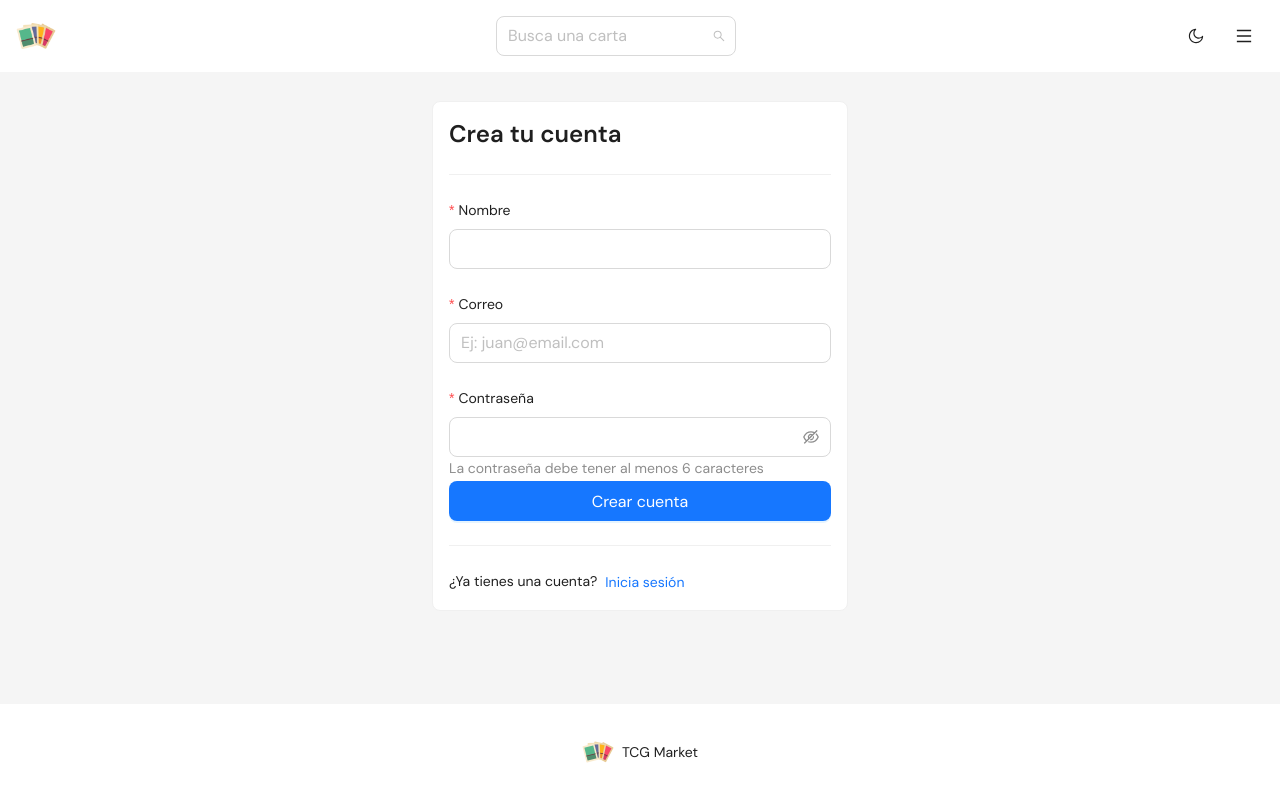
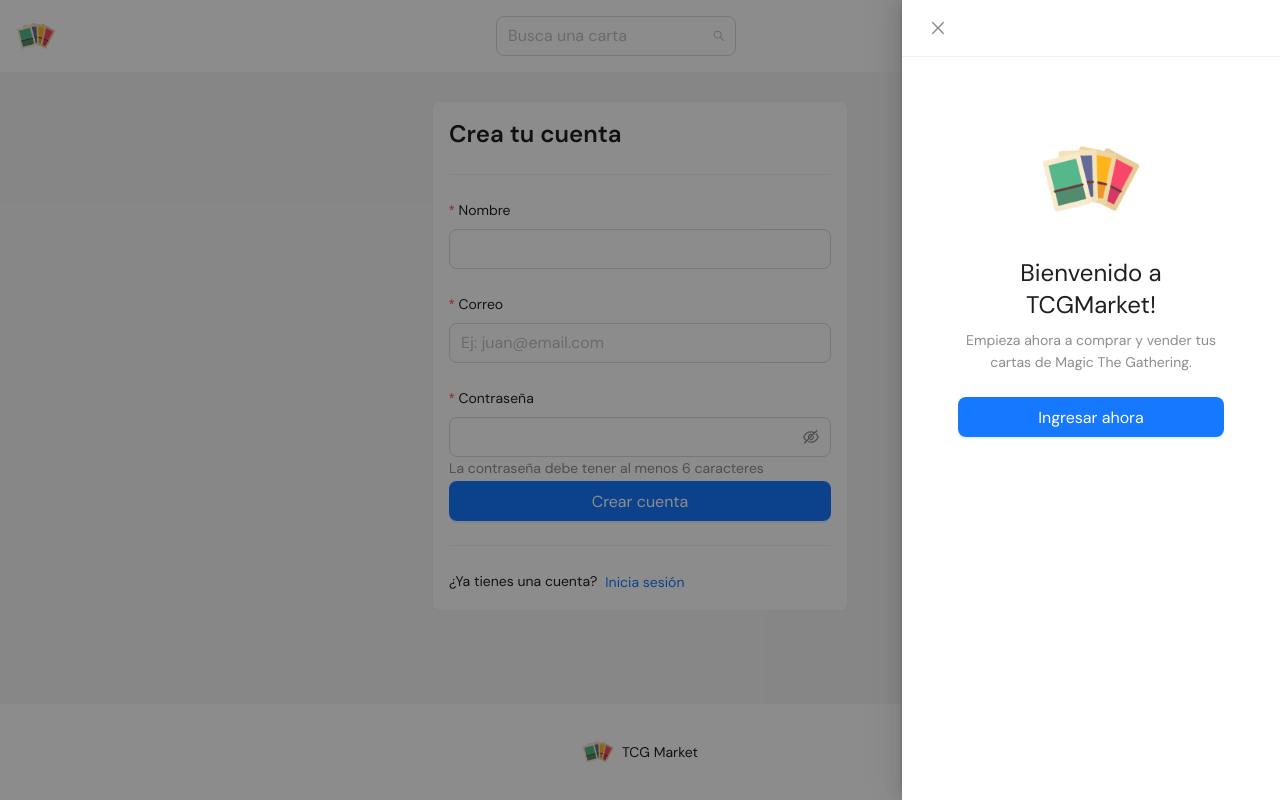
Before and after one commit to carlosopazot/TCG-Market, a React (Vite) app: page /registro in a window 1280 px wide. Both pictures are taken after a click on the button 1244 px from the left and 36 px from the top of the page. Built offline with nearby package versions, Linux system fonts and the light colour scheme; no server answers.

Commit message:
:construction: sidebar component and other fixes

```diff
--- a/src/components/Account/AvatarUpdate.jsx
+++ b/src/components/Account/AvatarUpdate.jsx
@@ -1,5 +1,5 @@
 
-import { Card, Upload, Button, Flex, Spin, Typography } from 'antd'
+import { Card, Upload, Button, Flex, Spin, Typography, Avatar } from 'antd'
 import ImgCrop from 'antd-img-crop'
 import { PlusOutlined, LoadingOutlined } from '@ant-design/icons'
 import { getStorage, ref, uploadBytes, getDownloadURL } from 'firebase/storage'
@@ -70,9 +70,9 @@
           </Flex>
         ) : (
           imageUrl ? (
-            <AvatarProfile size={120} src={imageUrl} />
+            <Avatar size={120} src={imageUrl} />
           ) : (
-            <AvatarProfile size={120} name={user.name} src={user.avatar} />
+            <AvatarProfile size={120} item={user} />
           )
         )}
         <ImgCrop
--- a/src/components/AvatarProfile/AvatarProfile.jsx
+++ b/src/components/AvatarProfile/AvatarProfile.jsx
@@ -1,9 +1,9 @@
 import { Avatar } from "antd"
 
-const AvatarProfile = ({ size, src, name }) => {
+const AvatarProfile = ({ size, item }) => {
   return (
-    <Avatar size={size} src={src}>
-      {name && name.charAt(0).toUpperCase()}
+    <Avatar size={size} src={item.avatar}>
+      {item.name && item.name.charAt(0).toUpperCase()}
     </Avatar>
   )
 }
--- a/src/components/ItemDetail/ItemDetail.jsx
+++ b/src/components/ItemDetail/ItemDetail.jsx
@@ -71,7 +71,7 @@
                 <Col xs={24} md={14} lg={12}>
                   <Meta
                     avatar={
-                      <AvatarProfile size={48} name={item.seller.name} src={item.seller.avatar} />
+                      <AvatarProfile size={48} item={item.seller} />
                     }
                     title={<Title level={4} style={{ margin: 0 }}>{item.seller.name}</Title>}
                     description={
--- a/src/components/Navbar/NavBar.jsx
+++ b/src/components/Navbar/NavBar.jsx
@@ -1,14 +1,16 @@
-import { Layout, Flex, Button, theme, Dropdown } from 'antd'
+import { Layout, Flex, Button, theme, Dropdown, Drawer, Badge } from 'antd'
 import UserMenu from '../UserMenu/UserMenu'
 import Searchbar from '../Searchbar/Searchbar'
 import Logo from '../../assets/images/card-games.png'
 import DarkMode from '../DarkMode/DarkMode'
-import { useContext } from 'react'
+import { useContext, useState } from 'react'
 import { UserContext } from '../../context/UserContext'
 import { ThemeContext } from '../../context/ThemeContext'
 import { Link, useNavigate } from 'react-router-dom'
 import './styles.css'
 import { MenuOutlined } from '@ant-design/icons'
+import Sidebar from '../Sidebar/Sidebar'
+import AvatarProfile from '../AvatarProfile/AvatarProfile'
 
 const { Header } = Layout
 const { useToken } = theme
@@ -16,7 +18,9 @@
 const Navbar = () => {
   const { user } = useContext(UserContext)
   const { isDarkMode } = useContext(ThemeContext)
+  const [ openDrawer, setOpenDrawer ] = useState(false)
   const navigate = useNavigate()
+  const showDot = user && user.phone === null ? true : false
 
   const { token } = useToken();
   const contentStyle = {
@@ -25,6 +29,14 @@
     boxShadow: token.boxShadowSecondary,
     padding: '16px',
   };
+
+  const openDrawerMenu = () => {
+    setOpenDrawer(true)
+  }
+
+  const closeDrawerMenu = () => {
+    setOpenDrawer(false)
+  }
 
   return (
     <Header className={`navbar ${isDarkMode ? 'navbar-dark' : ''} `}>
@@ -40,18 +52,12 @@
           <Flex gap={8} align="center">
             <DarkMode></DarkMode>
             <Flex gap={10} align="center">
-              {user && user.logged ? (
-                <UserMenu name={user.name} />
-               ) : (
-                  <Dropdown placement='bottomRight' dropdownRender={(menu) => (
-                    <Flex style={contentStyle} gap={8} justify='start' vertical>
-                      {menu}
-                      <Button size='large' onClick={() => {navigate('/login')}} type="primary">Ingresar ahora</Button>
-                    </Flex>
-                  )}>
-                    <Button type='text' size='large' icon={<MenuOutlined />}></Button>
-                  </Dropdown>
+               {user && user.logged ? (
+                  <Button onClick={openDrawerMenu} type='text' size='large' icon={<Badge dot={showDot}><AvatarProfile item={user} /></Badge>} />
+                ) : (
+                  <Button onClick={openDrawerMenu}  type='text' size='large' icon={<MenuOutlined />}></Button>
                )}
+               <Sidebar onClose={closeDrawerMenu} open={openDrawer}/>
             </Flex>
           </Flex>
         </Flex>
--- /dev/null
+++ b/src/components/Sidebar/Sidebar.jsx
@@ -0,0 +1,99 @@
+
+import { Drawer, Menu, Flex, Result, Button, Typography, Card } from 'antd'
+import { useState, useContext } from 'react'
+import { useNavigate, Link } from 'react-router-dom'
+import { UserContext } from '../../context/UserContext'
+import Logo from '../../assets/images/card-games.png'
+import './styles.css'
+import AvatarProfile from '../AvatarProfile/AvatarProfile'
+import { HomeOutlined, ShopOutlined, UserOutlined } from '@ant-design/icons'
+
+
+const { Title, Text } = Typography
+
+const Sidebar = ({ onClose, open}) => {
+
+  const navigate = useNavigate()
+  const { user, logout } = useContext(UserContext)
+  const [current, setCurrent] = useState('1')
+
+  const items = [
+    {
+      key: 'home',
+      label: 'Inicio',
+      path: '/',
+      icon: <HomeOutlined />
+    },
+    {
+      key: 'store',
+      label: 'Tienda',
+      path: '/tienda',
+      icon: <ShopOutlined />,
+      disabled: user.phone === null,
+    },
+    {
+      key: 'account',
+      label: 'Cuenta',
+      path: '/cuenta',
+      icon: <UserOutlined />
+    }
+  ]
+
+  const onClick = ({ key }) => {
+    setCurrent(key)
+    onClose()
+    navigate(items.find(item => item.key === key).path)
+    console.log('click', key)
+  }
+
+  const handleLogin = () => {
+    navigate('/login')
+    onClose()
+  }
+
+  const handleLogout = () => {
+    logout()
+    onClose()
+  }
+
+  return (
+    <Drawer onClose={onClose} open={open}>
+      {user && user.logged ? (
+        <Flex vertical gap={8}>
+          <Card bordered={false}>
+            <Flex gap={8}>
+              <AvatarProfile size={48} item={user} />
+              <Flex vertical>
+                <Text type='secondary'>Bienvenido</Text>
+                <Title style={{ margin: 0 }} level={4}>{user.name}</Title>
+              </Flex>
+            </Flex>
+          </Card>
+          <Menu onClick={onClick} selectedKeys={[current]} mode="vertical" items={items} />
+          <Button onClick={handleLogout} type='default' block >Cerrar sesión</Button>
+        </Flex>
+      ) : (
+        <>
+          <Result
+            icon={<img src={Logo} alt="Logo" style={{ width: 100 }} />}
+            status="success"
+            title="Bienvenido a TCGMarket!"
+            subTitle="Empieza ahora a comprar y vender tus cartas de Magic The Gathering."
+            extra={[
+              <Flex gap={8} align='center' vertical justify='center' key={1}>
+                <Button onClick={handleLogin} block size='large' type="primary">
+                  Ingresar ahora
+                </Button>
+                {/* <Button block size='large' type="default">
+                  Registrarme
+                </Button> */}
+              </Flex>
+            ]}
+          />
+        </>
+      )}
+    </Drawer>
+  )
+}
+
+export default Sidebar
--- /dev/null
+++ b/src/components/Sidebar/styles.css
@@ -0,0 +1,8 @@
+.ant-menu {
+  border-radius: 8px;
+
+}
+
+.ant-menu-light.ant-menu-root.ant-menu-vertical {
+  border-inline-end: 0;
+}
--- a/src/components/TagsState/TagsState.jsx
+++ b/src/components/TagsState/TagsState.jsx
@@ -3,8 +3,8 @@
 const TagsState = ({ item, hideDolar, stock }) => {
   return (
     <Flex justify='start' gap={4}  wrap="wrap">
-      { hideDolar ? null : <Tag bordered={false} color="green">USD {item.dollarValue}</Tag> }
-      {item.foil ? <Tag bordered={false} color="gold">Foil</Tag> : null}
+      { hideDolar ? null : <Tag bordered={false} color="green">Dólar {item.dollarValue}</Tag> }
+      {item.foil ? <Tag bordered={false} color="gold">✨ Foil</Tag> : null}
       {stock ? <Tag bordered={false}>Stock: {item.stock}</Tag> : null}
     </Flex>
   )
--- /dev/null
+++ b/src/components/UploadCard/styles.css
@@ -0,0 +1,3 @@
+rect {
+  fill: #ff0000;
+}
--- a/src/components/VerifyNumber/VerifyNumber.jsx
+++ b/src/components/VerifyNumber/VerifyNumber.jsx
@@ -22,8 +22,6 @@
   const [loading, setLoading] = useState(false);
   const navigate = useNavigate()
   const [recaptchaVerifier, setRecaptchaVerifier] = useState(null);
-
-
 
   const prefix = '+569'
 
--- a/src/context/ThemeContext.jsx
+++ b/src/context/ThemeContext.jsx
@@ -59,7 +59,7 @@
         theme={{
           algorithm: algorithm,
           token: {
-            fontFamily: 'DM Sans',
+            fontFamily: 'DM Sans'
           },
         }}
       >
--- a/src/context/UserContext.jsx
+++ b/src/context/UserContext.jsx
@@ -68,7 +68,6 @@
 
   const logout = () => {
     signOut(auth)
-    window.location.href('/')
   }
 
   const googleLogin = () => {
--- a/src/router/AppRouter.jsx
+++ b/src/router/AppRouter.jsx
@@ -34,8 +34,7 @@
               <Routes>
                 {user && user.logged ? (
                    <>
-                     <Route path="/tienda" element={<Store />}/>
-                      <Route path="/tienda/agregar-carta" element={<UploadCard />} />
+                      <Route path="/tienda" element={<Store />}/>
                       <Route
                         path="/verificar-numero"
                         element={ <VerifyNumber />}
@@ -44,6 +43,9 @@
                    </>
                   ) : null
                 }
+                {user && user.logged && user.phone ? (
+                  <Route path="/tienda/agregar-carta" element={<UploadCard />} />
+                ) : null}
                 <Route path="/" element={<ItemListContainer title="Cartas" />} />
                 <Route path="/vendedor/:sellerId" element={<SellerContainer />} />
                 <Route path="/search" element={<Search />} />
```
